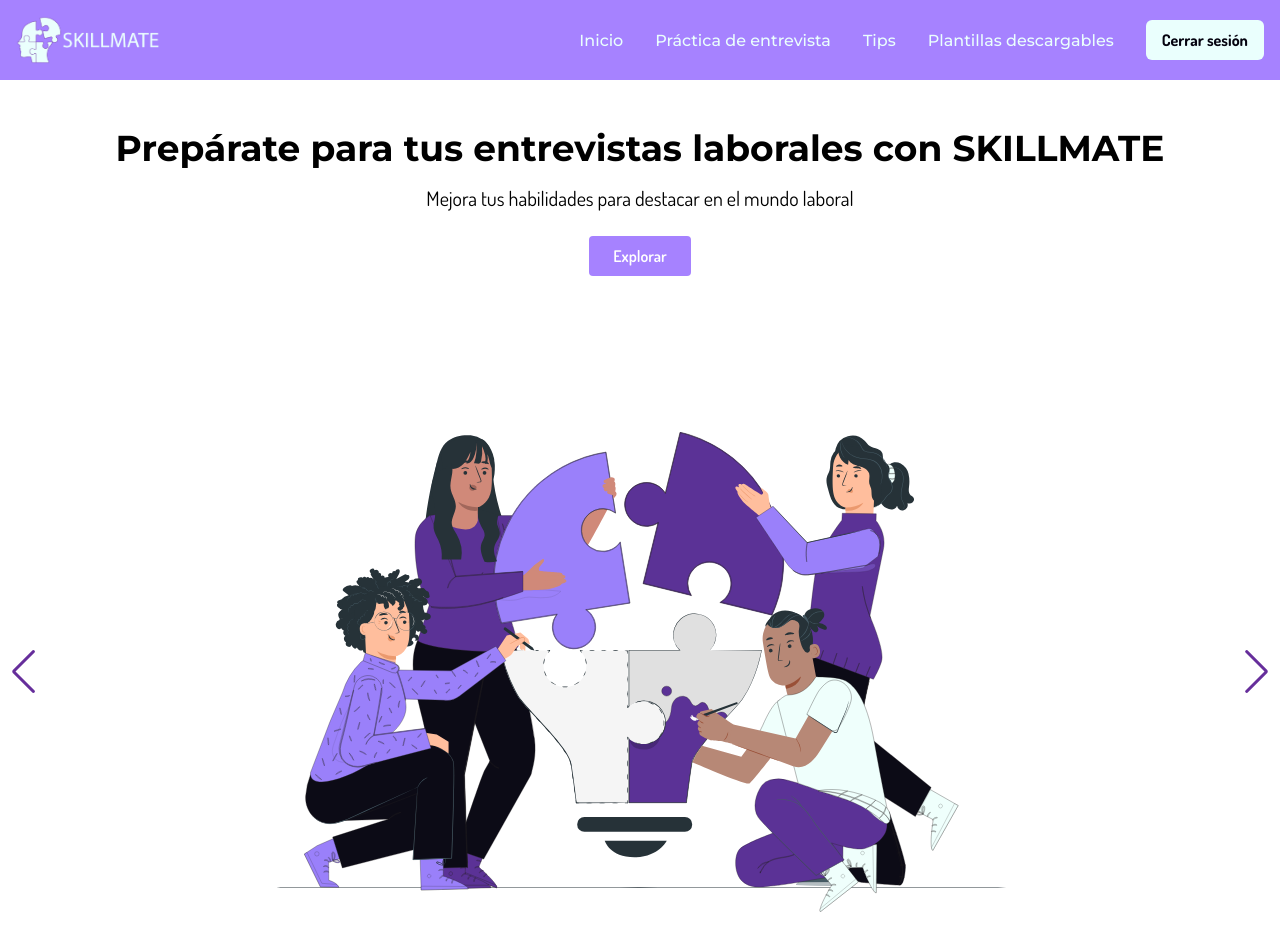
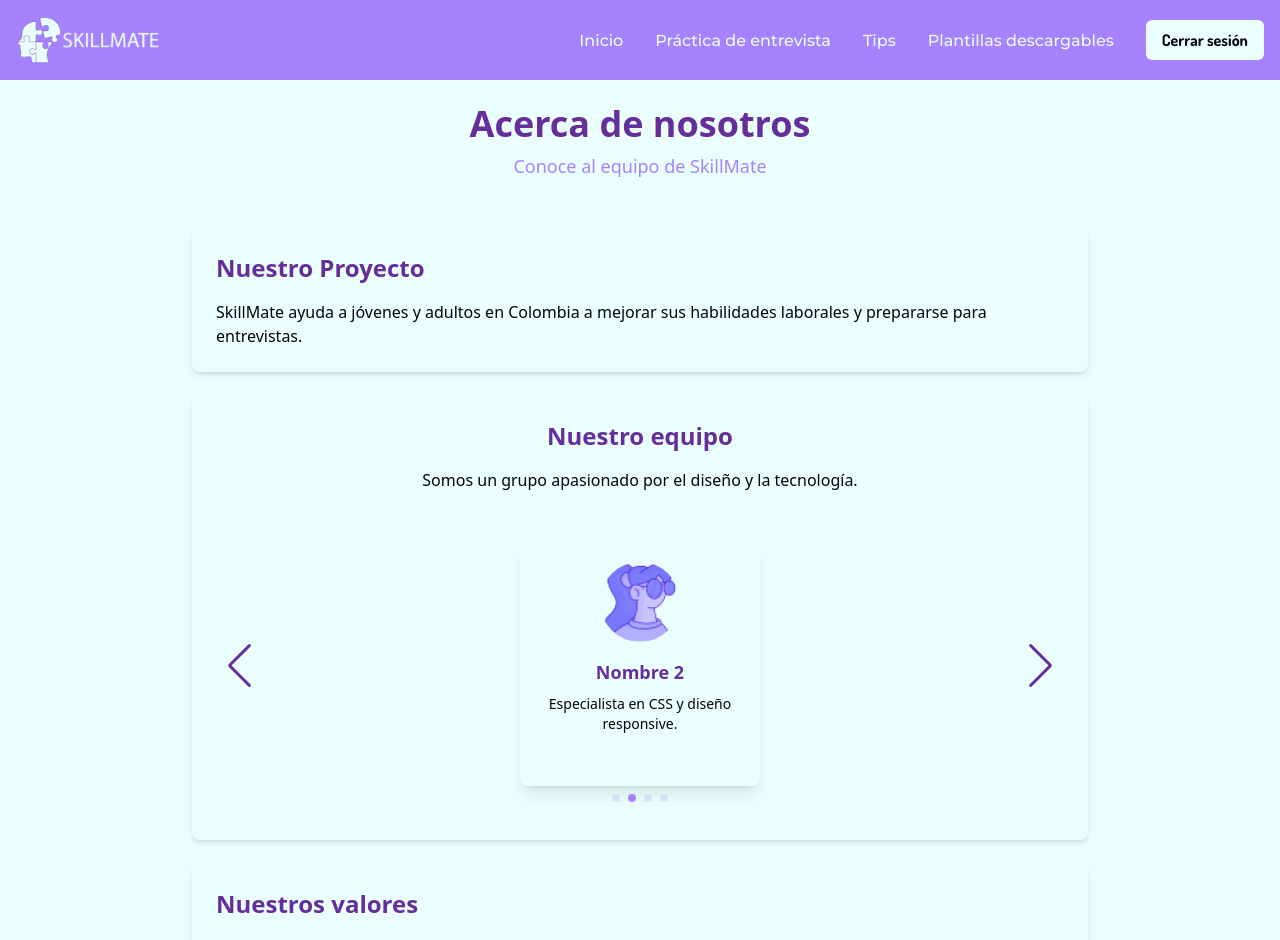
Before and after one commit to MAKAIABootcamp/project-equipo2-front-8, a React (Vite) app: page /about in a window 1280 px wide. Before the commit this address led to /. Shown: the top 940 px of the page. Built offline with nearby package versions, Linux system fonts and the light colour scheme; no server answers; sample sign-in values are in the browser's storage.

Commit message:
Se agrega página acerca de nosotras

```diff
--- a/src/components/Footer/Footer.jsx
+++ b/src/components/Footer/Footer.jsx
@@ -4,6 +4,7 @@ import logoImage from '../../assets/SKILLMATE-21.png';
 import logoFacebook from '../../assets/Facebook.svg';
 import logoInstagram from '../../assets/Instagram.svg';
 import logoWhatsapp from '../../assets/Whatsapp.svg';
+import { Link } from 'react-router-dom';
 
 const Footer = () => {
   return (
@@ -12,10 +13,12 @@ const Footer = () => {
 
       <div className="flex flex-col md:flex-row justify-center space-y-10 md:space-y-0 md:space-x-20 lg:space-x-64 max-w-screen-lg mx-auto">
 
-        <div className="flex flex-col items-center">
+      <div className="flex flex-col items-center">
+        <Link to="/about" className="flex flex-col items-center">
           <span className="font-dosis font-semibold text-white mb-4">Acerca de nosotros</span>
           <img src={logoImage} alt="Acerca de nosotros" className="h-16 mb-4" />
-        </div>
+        </Link>
+      </div>
 
         <div className="flex flex-col items-center">
           <span className="font-dosis font-semibold text-white mb-4">Contáctanos</span>
@@ -31,6 +34,7 @@ const Footer = () => {
           </div>
         </div>
       </div>
+      <p className="text-white mt-12">© 2024 SkillMate - Todos los derechos reservados.</p>
     </div>
   );
 }
--- /dev/null
+++ b/src/pages/AboutUs/AboutUs.jsx
@@ -0,0 +1,133 @@
+import { useRef } from "react";
+import { Swiper, SwiperSlide } from "swiper/react";
+import "swiper/css";
+import "swiper/css/navigation";
+import "swiper/css/pagination";
+import { Navigation, Pagination, Autoplay } from "swiper/modules";
+import avatarABout from "../../assets/mujer-joven.png";
+
+const AboutUs = () => {
+
+  const swiperRef = useRef(null); // Crea una referencia al Swiper
+
+  const handleMouseEnter = () => {
+    swiperRef.current.autoplay.stop(); // Detiene el autoplay al pasar el mouse
+  };
+
+  const handleMouseLeave = () => {
+    swiperRef.current.autoplay.start(); // Reinicia el autoplay al quitar el mouse
+  };
+
+  const developers = [
+    {
+      name: "Nombre 1",
+      description: "Desarrolladora Frontend con experiencia en React.",
+      image: avatarABout,
+    },
+    {
+      name: "Nombre 2",
+      description: "Especialista en CSS y diseño responsive.",
+      image: avatarABout,
+    },
+    {
+      name: "Nombre 3",
+      description: "Apasionada por la accesibilidad web.",
+      image: avatarABout,
+    },
+    {
+      name: "Nombre 4",
+      description: "Enfocada en mejorar la productividad del equipo.",
+      image: avatarABout,
+    },
+  ];
+
+  return (
+    <div className="bg-color-2">
+      {/* Header */}
+      <header className="text-center py-6 bg-color-2">
+        <h1 className="text-4xl font-bold text-color-5">Acerca de nosotros</h1>
+        <p className="text-lg text-color-1 mt-2">
+          Conoce al equipo de SkillMate
+        </p>
+      </header>
+
+      {/* Main Content */}
+      <main>
+        {/* Proyecto */}
+        <article className="max-w-4xl mx-auto p-6 my-6 bg-color-2 rounded-lg shadow-md">
+          <h2 className="text-2xl font-bold text-color-5">Nuestro Proyecto</h2>
+          <p className="text-color-3 mt-4">
+            SkillMate ayuda a jóvenes y adultos en Colombia a mejorar sus
+            habilidades laborales y prepararse para entrevistas.
+          </p>
+        </article>
+
+        {/* Equipo */}
+        <section className="max-w-4xl mx-auto p-6 my-6 bg-color-2 rounded-lg shadow-md">
+          <h2 className="text-2xl font-bold text-color-5 text-center">
+            Nuestro equipo
+          </h2>
+          <p className="text-color-3 mt-4 text-center">
+            Somos un grupo apasionado por el diseño y la tecnología.
+          </p>
+
+          <Swiper
+            ref={swiperRef} // Asocia el swiper a la referencia
+            spaceBetween={30}
+            slidesPerView={1}
+            autoplay={{ delay: 3000 }}
+            pagination={{
+              clickable: true,
+              renderBullet: (index, className) => {
+                return `<span class="${className} bg-color-1"></span>`;
+              },
+            }}
+            navigation={{
+              nextEl: ".swiper-button-next",
+              prevEl: ".swiper-button-prev",
+            }}
+            modules={[Autoplay, Pagination, Navigation]}
+            className="w-full h-[300px] mt-6"
+          >
+            {developers.map((developer, index) => (
+              <SwiperSlide
+                key={index}
+                className="flex justify-center items-center"
+              >
+                <div
+                  className="bg-color-2 shadow-lg rounded-lg p-4 w-60 h-60 flex flex-col items-center transition-transform duration-300 hover:scale-105"
+                  onMouseEnter={handleMouseEnter} // Detiene el autoplay al pasar el mouse
+                  onMouseLeave={handleMouseLeave} // Reinicia el autoplay al quitar el mouse
+                >
+                  <img
+                    src={developer.image}
+                    alt={`Desarrolladora ${index + 1}`}
+                    className="w-20 h-20 mb-4 rounded-full"
+                  />
+                  <h3 className="text-lg font-semibold text-color-5">
+                    {developer.name}
+                  </h3>
+                  <p className="text-color-3 mt-2 text-center text-sm">
+                    {developer.description}
+                  </p>
+                </div>
+              </SwiperSlide>
+            ))}
+            <div className="swiper-button-next text-color-5 hover:text-color-4" />
+            <div className="swiper-button-prev text-color-5 hover:text-color-4" />
+          </Swiper>
+        </section>
+
+        {/* Valores */}
+        <article className="max-w-4xl mx-auto p-6 my-6 bg-color-2 rounded-lg shadow-md">
+          <h2 className="text-2xl font-bold text-color-5">Nuestros valores</h2>
+          <p className="text-color-3 mt-4">
+            Nos guiamos por la colaboración, la creatividad y la inclusión.
+          </p>
+        </article>
+      </main>
+    </div>
+  );
+};
+
+export default AboutUs;
--- a/src/pages/Tips/Tips.jsx
+++ b/src/pages/Tips/Tips.jsx
@@ -57,11 +57,11 @@ const Tips = () => {
   };
 
   const handleSearchClick = () => {
-    setSearchQuery(searchTerm); // Ejecuta la búsqueda actualizando searchQuery
+    setSearchQuery(searchTerm);
   };
 
   const handleTipClick = (id) => {
-    console.log("ID del artículo:", id); // Aquí está el console.log
+    console.log("ID del artículo:", id);
     navigate(`/tipsDetails/${id}`);
   };
   const handleSimulationClick = () => {
--- a/src/router/AppRouter.jsx
+++ b/src/router/AppRouter.jsx
@@ -16,6 +16,7 @@ import Tips from "../pages/Tips/Tips";
 import TipsDetails from "../pages/TipsDetails/TipsDetails";
 import TemplatesCV from "../pages/TemplatesCV/TemplatesCV";
 import InterviewSimulator from "../pages/InterviewSimulator/InterviewSimulator";
+import AboutUs from "../pages/AboutUs/AboutUs"
 
 const AppRouter = () => {
   const dispatch = useDispatch();
@@ -51,6 +52,7 @@ const AppRouter = () => {
             <Route path="practica" element={<InterviewSimulator />} />
             <Route path="tipsDetails/:id" element={<TipsDetails />} />
             <Route path="plantillas" element={<TemplatesCV />} />
+            <Route path="about" element={<AboutUs />} />
           </Route>
           <Route element={<PublicRoutes isAuthenticated={isAuthenticated} />} >
             <Route path="register" element={<Register />} />
```
Also changed, not shown: src/assets/mujer-joven.png (added).
